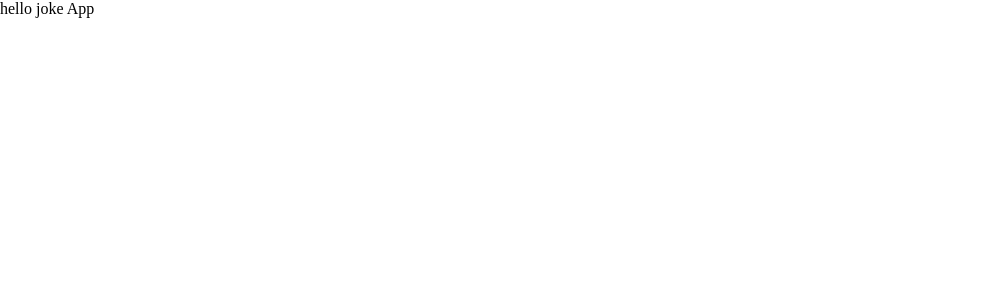
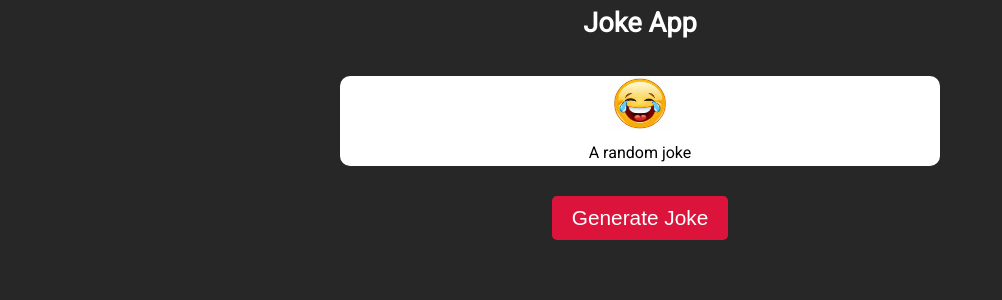
Before and after one commit to Jacobkyalo/joke-app, a React (Create React App) app: page / in a window 1280 px wide. Shown: the top 300 px of the page, without its empty margins (0-1002 px from the left). Built offline with nearby package versions, Linux system fonts and the light colour scheme; no server answers.

Commit message:
added basic app overview

```diff
--- a/public/index.html
+++ b/public/index.html
@@ -10,34 +10,11 @@
       content="Web site created using create-react-app"
     />
     <link rel="apple-touch-icon" href="%PUBLIC_URL%/logo192.png" />
-    <!--
-      manifest.json provides metadata used when your web app is installed on a
-      user's mobile device or desktop. See https://developers.google.com/web/fundamentals/web-app-manifest/
-    -->
     <link rel="manifest" href="%PUBLIC_URL%/manifest.json" />
-    <!--
-      Notice the use of %PUBLIC_URL% in the tags above.
-      It will be replaced with the URL of the `public` folder during the build.
-      Only files inside the `public` folder can be referenced from the HTML.
-
-      Unlike "/favicon.ico" or "favicon.ico", "%PUBLIC_URL%/favicon.ico" will
-      work correctly both with client-side routing and a non-root public URL.
-      Learn how to configure a non-root public URL by running `npm run build`.
-    -->
-    <title>React App</title>
+    <title>Joke App</title>
   </head>
   <body>
     <noscript>You need to enable JavaScript to run this app.</noscript>
     <div id="root"></div>
-    <!--
-      This HTML file is a template.
-      If you open it directly in the browser, you will see an empty page.
-
-      You can add webfonts, meta tags, or analytics to this file.
-      The build step will place the bundled scripts into the <body> tag.
-
-      To begin the development, run `npm start` or `yarn start`.
-      To create a production bundle, use `npm run build` or `yarn build`.
-    -->
   </body>
 </html>
--- a/src/App.css
+++ b/src/App.css
@@ -1,5 +1,45 @@
+@import url("https://fonts.googleapis.com/css2?family=Roboto:wght@100;300;400&display=swap");
+
 * {
   margin: 0;
   padding: 0;
   box-sizing: border-box;
 }
+body {
+  line-height: 1.7;
+  font-family: "Roboto", sans-serif;
+  background: #272727;
+  color: #fff;
+}
+header .heading {
+  text-align: center;
+  font-weight: 600;
+  font-size: 1.7rem;
+}
+.container {
+  display: flex;
+  justify-content: center;
+  align-items: center;
+}
+.joke-card {
+  background: #fff;
+  width: 600px;
+  margin-top: 30px;
+  border-radius: 10px;
+  text-align: center;
+  color: #000;
+}
+.img {
+  width: 10%;
+}
+.joke-btn {
+  display: block;
+  border: 0;
+  border-radius: 5px;
+  background: #dc143c;
+  color: #fff;
+  padding: 10px 20px;
+  margin: 30px auto 0 auto;
+  font-size: 1.3rem;
+  cursor: pointer;
+}
--- a/src/App.js
+++ b/src/App.js
@@ -1,7 +1,33 @@
+import { useEffect, useState } from "react";
 import "./App.css";
+import Header from "./components/Header";
+import JokeCard from "./components/JokeCard";
 
 function App() {
-  return <div className="App">hello joke App</div>;
+  const [jokes, setJokes] = useState([]);
+
+  useEffect(() => {
+    fetchJokes();
+  }, []);
+
+  const fetchJokes = async () => {
+    const response = await fetch("https://icanhazdadjoke.com/slack");
+    const jsonData = await response.json();
+    setJokes(jsonData.attachments[0].text);
+  };
+  return (
+    <div className="app">
+      <Header />
+      <JokeCard />
+      <button
+        type="button"
+        className="joke-btn"
+        onClick={() => console.log("Generated!")}
+      >
+        Generate Joke
+      </button>
+    </div>
+  );
 }
 
 export default App;
--- /dev/null
+++ b/src/components/Header.js
@@ -0,0 +1,13 @@
+import React from "react";
+
+const Header = () => {
+  return (
+    <div>
+      <header>
+        <h2 className="heading">Joke App</h2>
+      </header>
+    </div>
+  );
+};
+
+export default Header;
--- /dev/null
+++ b/src/components/JokeCard.js
@@ -0,0 +1,15 @@
+import React from "react";
+import laugh from "../laughing.jfif";
+
+const JokeCard = () => {
+  return (
+    <div className="container">
+      <div className="joke-card">
+        <img src={laugh} alt="laugh-emoji" className="img" />
+        <p className="joke-text">A random joke</p>
+      </div>
+    </div>
+  );
+};
+
+export default JokeCard;
```
Also changed, not shown: src/laughing.jfif (added).
